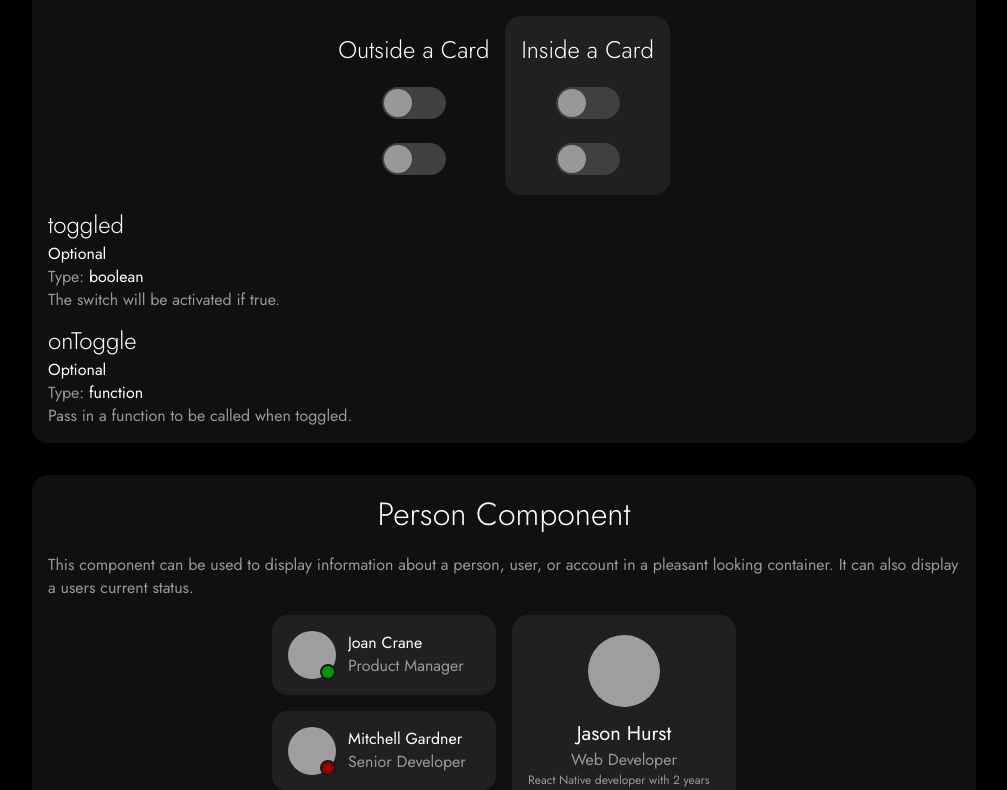
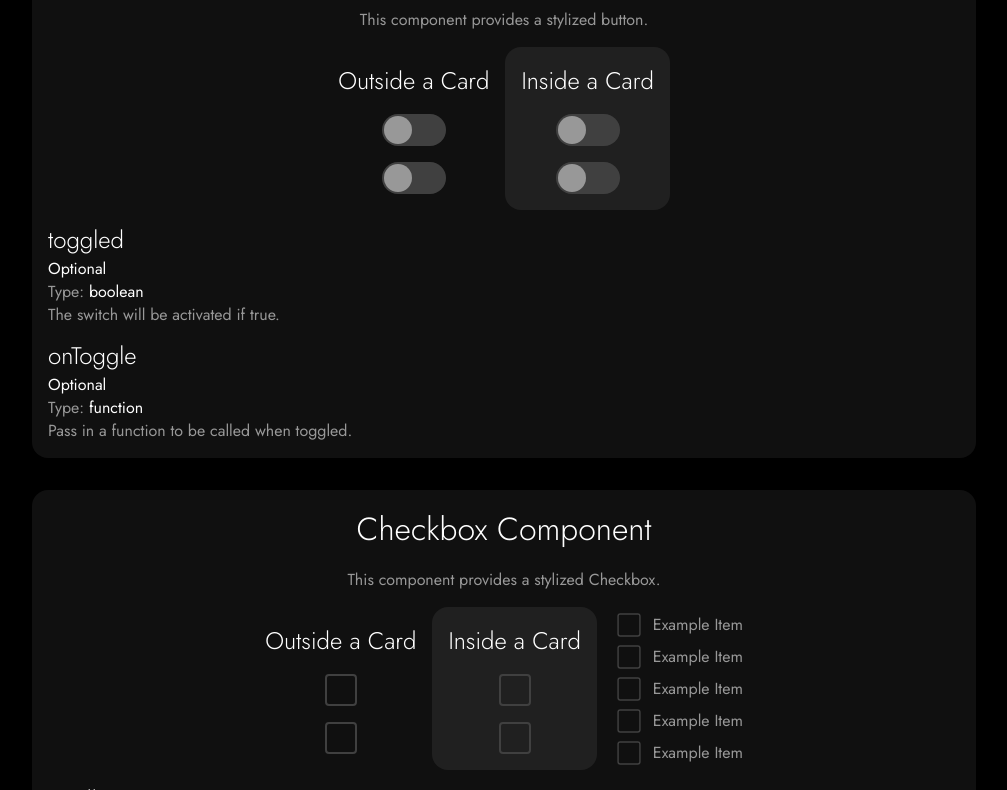
Before and after one commit to maskedmage77/Maskelyne-Component-Library, a React (Create React App) app: page / in a window 1280 px wide. Shown: the part 3097-3887 px from the top of the page, without its empty margins (136-1143 px from the left). Built offline with nearby package versions, Linux system fonts and the light colour scheme; grey boxes are pictures that could not be loaded; a web font is replaced by a local one.

Commit message:
Added Checkbox and RadioButton components

```diff
--- a/src/components/Region.css
+++ b/src/components/Region.css
@@ -2,7 +2,6 @@
   display: flex;
   flex-direction: row;
   justify-content: center;
-  gap: 1em;
 }
 
 .VerticalRegion {
@@ -10,7 +9,6 @@
   flex-direction: column;
   align-items: center;
   justify-content: center;
-  gap: 1em;
 }
 
 @media only screen and (max-width: 65em) {
--- a/src/components/Region.tsx
+++ b/src/components/Region.tsx
@@ -13,11 +13,14 @@ interface Props {
   | null
   | undefined;
   vertical?: boolean;
+  gapless?: boolean;
 }
 
-export default function Region({ children, vertical } : Props) {
+export default function Region({ children, vertical, gapless = false } : Props) {
   return (
-    <div className={`${vertical ? "VerticalRegion" : "HorizontalRegion"}`}>
+    <div className={`${vertical ? "VerticalRegion" : "HorizontalRegion"}`}
+      style={{ gap: gapless ? '0em' : '1em'}}
+    >
       { children }
     </div>
   )
--- /dev/null
+++ b/src/components/form/Checkbox.css
@@ -0,0 +1,52 @@
+.Checkbox {
+  width: 2em;
+  height: 2em;
+  position: relative;
+  display: inline-block;
+  /* transform: ; */
+}
+
+.Checkbox input {
+  opacity: 0;
+  width: 0;
+  height: 0;
+}
+
+.Check {
+  position: absolute;
+  cursor: pointer;
+  top: 0;
+  left: 0;
+  right: 0;
+  bottom: 0;
+  border: 0.125em solid var(--itemColor);
+  border-radius: 0.25em;
+  transition: 0.25s;
+}
+
+.Check:before, .Check:after {
+  position: absolute;
+  content: "";
+  height: 0.25em;
+  width: 0.6em;
+  left: 0.25em;
+  bottom: 0.5em;
+  opacity: 0;
+  background-color: var(--itemColorAlt);
+  transition: 0.25s;
+  transform: rotate(-135deg) translateX(0.15em);
+}
+
+.Check:after {
+  transform: rotate(135deg) translateX(-0.275em);
+  width: 1.25em;
+}
+
+input:checked + .Check {
+  border-color: var(--green);
+}
+
+input:checked + .Check:before, input:checked + .Check:after {
+  opacity: 1;
+  background-color: var(--green);
+}
--- /dev/null
+++ b/src/components/form/Checkbox.tsx
@@ -0,0 +1,17 @@
+import { ChangeEventHandler } from 'react'
+import './Checkbox.css'
+
+interface Props {
+  toggled?: boolean;
+  onToggle?: ChangeEventHandler<HTMLInputElement> | undefined;
+  small?: boolean;
+}
+
+export default function Checkbox({ toggled, onToggle, small = false }: Props) {
+  return (
+    <label className="Checkbox" style={{ transform: small ? 'scale(0.729)': '' }}>
+      <input type="checkbox" checked={ toggled } onChange={ onToggle } />
+      <span className="Check"/>
+    </label>
+  )
+}
--- /dev/null
+++ b/src/components/form/RadioButton.css
@@ -0,0 +1,47 @@
+.RadioButton {
+  width: 2em;
+  height: 2em;
+  position: relative;
+  display: inline-block;
+}
+
+.RadioButton input {
+  opacity: 0;
+  width: 0;
+  height: 0;
+}
+
+.RadioDot {
+  position: absolute;
+  cursor: pointer;
+  top: 0;
+  left: 0;
+  right: 0;
+  bottom: 0;
+  border: 0.125em solid var(--itemColor);
+  border-radius: 1.25em;
+  transition: 0.25s;
+}
+
+.RadioDot:before {
+  border-radius: 1.25em;
+  position: absolute;
+  content: "";
+  height: 1.25em;
+  width: 1.25em;
+  left: 0.25em;
+  bottom: 0.25em;
+  opacity: 0;
+  background-color: var(--itemColorAlt);
+  transition: 0.25s;
+}
+
+input:checked + .RadioDot {
+  border-color: var(--green);
+}
+
+input:checked + .RadioDot:before {
+  opacity: 1;
+  background-color: var(--green);
+  box-shadow: 0 0 0.15em 0.05em var(--green);
+}
--- /dev/null
+++ b/src/components/form/RadioButton.tsx
@@ -0,0 +1,17 @@
+import { ChangeEventHandler } from 'react'
+import './RadioButton.css'
+
+interface Props {
+  toggled?: boolean;
+  onToggle?: ChangeEventHandler<HTMLInputElement> | undefined;
+  small?: boolean;
+}
+
+export default function RadioButton({ toggled, onToggle, small = false }: Props) {
+  return (
+    <label className="RadioButton" style={{ transform: small ? 'scale(0.729)': '' }}>
+      <input type="checkbox" checked={ toggled } onChange={ onToggle } />
+      <span className="RadioDot"/>
+    </label>
+  )
+}
--- a/src/components/form/Switch.css
+++ b/src/components/form/Switch.css
@@ -1,8 +1,6 @@
  .Switch {
   width: 4em;
   height: 2em;
-  margin-top: 0.25em;
-  margin-bottom: 0.25em;
   position: relative;
   display: inline-block;
 }
--- a/src/screens/Homepage.tsx
+++ b/src/screens/Homepage.tsx
@@ -11,6 +11,8 @@ import Button from '../components/form/Button'
 import { useEffect, useState } from 'react'
 import Switch from '../components/form/Switch'
 import Select from '../components/form/Select'
+import Checkbox from '../components/form/Checkbox'
+import RadioButton from '../components/form/RadioButton'
 
 export default function Homepage() {
 
@@ -121,7 +123,10 @@ export default function Homepage() {
         {/* Select Component */}
         <NewsCard title="Select Component">
           <Region vertical>
-            <p>This component provides a dropdown select without using the native HTML select element. It has custom styling to look great on mobile as well as support multiselect without a ctrl key.</p>
+            <p>This component provides a dropdown select without using the native HTML select element.
+              It has custom styling to look great on mobile as well as support multiselect without a ctrl key.
+              The Select Component must be a controlled component to function correctly.
+            </p>
             <Select
               options={[
                 {
@@ -185,12 +190,10 @@ export default function Homepage() {
                   displayed:"Option 15"
                 }
               ]}
-
               setSelected={setSelectedOptions}
               selected={selectedOptions}
               defaultText="Multi Select"
             />
-            <p>The Select Component must be a controlled component to function correctly. Below is an example of a controller function using typescript. This is the exact controller used in this application. Setting the selectionLimit to 0 will allow unlimited options to be selected. To limit the number of items selected change this variable.</p>
           </Region>
           <PropertyComponent
             name="options"
@@ -211,6 +214,12 @@ export default function Homepage() {
             name="setSelected"
             type="function"
             description="Provide a function to update the state of what is selected."
+          />
+           <PropertyComponent
+            name="limit"
+            type="number"
+            optional
+            description="This property determines the number of options that can be selected."
           />
         </NewsCard>
 
@@ -279,6 +288,100 @@ export default function Homepage() {
               </Region>
             </Region>
           </Region>
+          <PropertyComponent
+            name="toggled"
+            optional
+            type="boolean"
+            description="The switch will be activated if true."
+          />
+          <PropertyComponent
+            name="onToggle"
+            optional
+            type="function"
+            description="Pass in a function to be called when toggled."
+          />
+
+        </NewsCard>
+
+        {/* Checkbox Component */}
+        <NewsCard title="Checkbox Component">
+          <Region vertical>
+            <p>This component provides a stylized Checkbox.</p>
+            <Region>
+              <Region vertical>
+                <h2>Outside a Card</h2>
+                <Checkbox />
+                <Checkbox />
+              </Region>
+              <Region vertical>
+                <Card centered>
+                <h2>Inside a Card</h2>
+                <Checkbox />
+                <Checkbox />
+                </Card>
+              </Region>
+              <Region vertical gapless>
+                <p style={{ display: 'flex', justifyContent:'center', alignItems: 'center', gap: '0.5em'}}><Checkbox small/>Example Item</p>
+                <p style={{ display: 'flex', justifyContent:'center', alignItems: 'center', gap: '0.5em'}}><Checkbox small/>Example Item</p>
+                <p style={{ display: 'flex', justifyContent:'center', alignItems: 'center', gap: '0.5em'}}><Checkbox small/>Example Item</p>
+                <p style={{ display: 'flex', justifyContent:'center', alignItems: 'center', gap: '0.5em'}}><Checkbox small/>Example Item</p>
+                <p style={{ display: 'flex', justifyContent:'center', alignItems: 'center', gap: '0.5em'}}><Checkbox small/>Example Item</p>
+              </Region>
+            </Region>
+          </Region>
+          <PropertyComponent
+            name="small"
+            optional
+            type="boolean"
+            description="Checkbox will be a smaller 1em size when true."
+          />
+          <PropertyComponent
+            name="toggled"
+            optional
+            type="boolean"
+            description="The switch will be activated if true."
+          />
+          <PropertyComponent
+            name="onToggle"
+            optional
+            type="function"
+            description="Pass in a function to be called when toggled."
+          />
+
+        </NewsCard>
+
+        {/* Radio Button Component */}
+        <NewsCard title="Radio Button Component">
+          <Region vertical>
+            <p>This component provides a stylized Radio Button.</p>
+            <Region>
+              <Region vertical>
+                <h2>Outside a Card</h2>
+                <RadioButton />
+                <RadioButton />
+              </Region>
+              <Region vertical>
+                <Card centered>
+                <h2>Inside a Card</h2>
+                <RadioButton />
+                <RadioButton />
+                </Card>
+              </Region>
+              <Region vertical gapless>
+                <p style={{ display: 'flex', justifyContent:'center', alignItems: 'center', gap: '0.5em'}}><RadioButton small/>Example Item</p>
+                <p style={{ display: 'flex', justifyContent:'center', alignItems: 'center', gap: '0.5em'}}><RadioButton small/>Example Item</p>
+                <p style={{ display: 'flex', justifyContent:'center', alignItems: 'center', gap: '0.5em'}}><RadioButton small/>Example Item</p>
+                <p style={{ display: 'flex', justifyContent:'center', alignItems: 'center', gap: '0.5em'}}><RadioButton small/>Example Item</p>
+                <p style={{ display: 'flex', justifyContent:'center', alignItems: 'center', gap: '0.5em'}}><RadioButton small/>Example Item</p>
+              </Region>
+            </Region>
+          </Region>
+          <PropertyComponent
+            name="small"
+            optional
+            type="boolean"
+            description="Checkbox will be a smaller 1em size when true."
+          />
           <PropertyComponent
             name="toggled"
             optional
```
Also changed, not shown: src/components/form/Select.tsx (+3 -7 lines).
